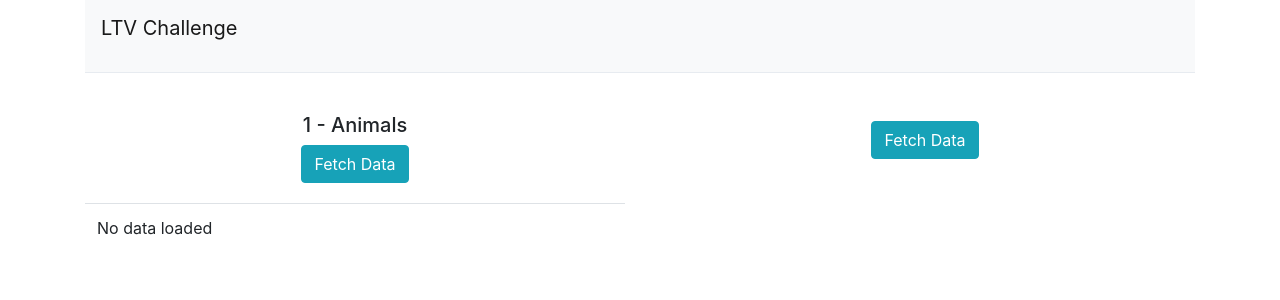
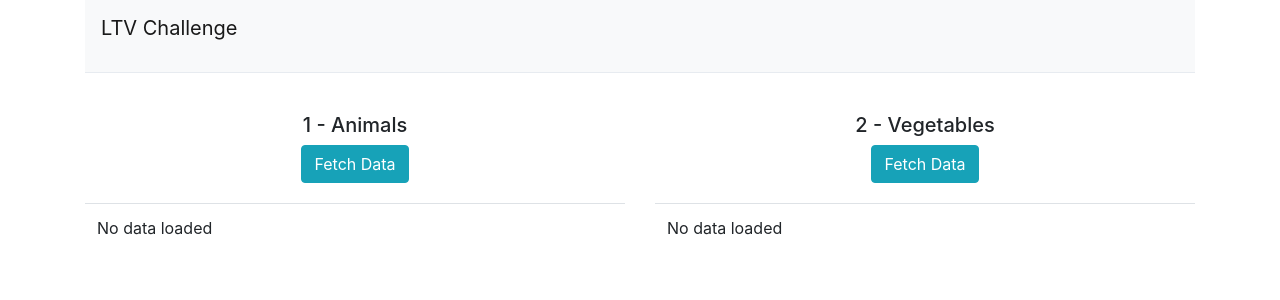
Before and after one commit to nzoLogic/ltv_react_challenge, a React (Create React App) app: page / in a window 1280 px wide. Shown: the top 300 px of the page. Built offline with nearby package versions, Linux system fonts and the light colour scheme.

Commit message:
connect vegetables data to component. we are in business baby

```diff
--- a/src/components/VegetableDataList/index.js
+++ b/src/components/VegetableDataList/index.js
@@ -7,22 +7,30 @@ const DataTable = styled.table`
   margin-bottom: 40px;
 `;
 
-const VegetableDataList = ({
-  title,
-  data = [],
-  requesting = false,
-}) => {
-  const { vegetables, fetchVegetablesData } = useVegetable();
+const TableRow = (props) => (
+  <tr>
+    <td>{props.children}</td>
+  </tr>
+)
+
+const VegetableDataList = () => {
+  const {
+    vegetables,
+    isFetching,
+    fetchVegetablesData
+  } = useVegetable();
+
+  const noVeggies = vegetables.length === 0;
 
   return (
     <div className="col text-center">
-      <h5>{title}</h5>
+      <h5>2 - Vegetables</h5>
       <div className="row">
         <div className="col">
           <button
             type="button"
             className="btn btn-info"
-            disabled={requesting}
+            disabled={isFetching}
             onClick={fetchVegetablesData}
           >
             Fetch Data
@@ -31,14 +39,41 @@ const VegetableDataList = ({
       </div>
       <DataTable className="table text-left">
         <tbody>
-          {vegetables.map((item, i) => (
-            <tr key={Date.now() + i}>
-              <td>{item}</td>
-            </tr>
-          ))}
+          {
+            showIf(!isFetching && noVeggies)(
+              () => <tr><td>No data loaded</td></tr>
+            )
+          }
+          {
+            showIf(isFetching)(
+              () => <TableRow>Loading...</TableRow>
+            )
+          }
+          {
+            showIf(vegetables.length && !isFetching)(
+              () => vegetables.map((item, i) => (
+                <tr key={Date.now() + i}>
+                  <td>{item}</td>
+                </tr>
+              ))
+            )
+          }
         </tbody>
       </DataTable>
     </div>
   );
 };
+
 export default VegetableDataList;
+
+/**
+ * helper method for rendering :)
+ */
+function showIf(condition) {
+  return function (fn) {
+    if (condition) {
+      return fn()
+    }
+    return null;
+  }
+}
--- a/src/data/middleware.js
+++ b/src/data/middleware.js
@@ -1,5 +1,5 @@
-import { apiError, apiRequest, apiSuccess, API_REQUEST } from "../api/actions";
-import { FETCH_VEGETABLES } from "./vegetables/actions";
+import { apiError, apiRequest, apiSuccess, API_REQUEST, API_SUCCESS } from "../api/actions";
+import { FETCH_VEGETABLES, VEGETABLES, setVegetables } from "./vegetables/actions";
 
 /**
  *
@@ -27,6 +27,10 @@ export const vegetableMiddleware = ({ dispatch }) => next => action =>
   if (action.type === FETCH_VEGETABLES) {
     dispatch(apiRequest(null, 'GET', '/api/v1/categories.json?category=vegetables', '[Vegetables]:'))
   }
+
+  if (action.type === `${ VEGETABLES } ${ API_SUCCESS }`) {
+    dispatch(setVegetables(action.payload.data.vegetables))
+  }
 }
 
 export const apiMiddleware = ({ dispatch }) => next => action => {
--- a/src/data/vegetables/actions.js
+++ b/src/data/vegetables/actions.js
@@ -1,7 +1,14 @@
-export const NAME = '[Vegetables]:'
+export const VEGETABLES = '[Vegetables]:'
 
-export const FETCH_VEGETABLES = `${ NAME } FETCH_VEGETABLES`;
+export const FETCH_VEGETABLES = `${ VEGETABLES } FETCH_VEGETABLES`;
+export const FETCH_VEGETABLES_SUCCESS = `${ VEGETABLES } FETCH_VEGETABLES_SUCCESS`;
+export const SET_VEGETABLES = `${ VEGETABLES } SET_VEGETABLES`;
 
 export const fetchVegetables = () => ({
   type: FETCH_VEGETABLES
 })
+
+export const setVegetables = payload => ({
+  type: SET_VEGETABLES,
+  payload
+})
--- a/src/data/vegetables/reducer.js
+++ b/src/data/vegetables/reducer.js
@@ -11,6 +11,14 @@ const vegetableReducer = (state = initialState, action) => {
         isFetching: true,
         ...state,
       }
+    case actions.FETCH_VEGETABLES_SUCCESS:
+      return {
+        isFetching: false
+      }
+    case actions.SET_VEGETABLES:
+      return {
+        vegetables: action.payload
+      }
     default:
       return state
   }
--- a/src/data/vegetables/useVegetable.js
+++ b/src/data/vegetables/useVegetable.js
@@ -3,7 +3,7 @@ import { useSelector, useDispatch } from 'react-redux';
 import { fetchVegetables } from './actions';
 
 const useVegetable = () => {
-  const vegetables = useSelector(({ vegetable }) => vegetable.vegetables);
+  const { vegetables, isFetching } = useSelector(({ vegetable }) => vegetable);
   const dispatch = useDispatch();
 
   const fetchVegetablesData = useCallback(
@@ -12,6 +12,7 @@ const useVegetable = () => {
   )
   return {
     vegetables,
+    isFetching,
     fetchVegetablesData
   }
 }
```
